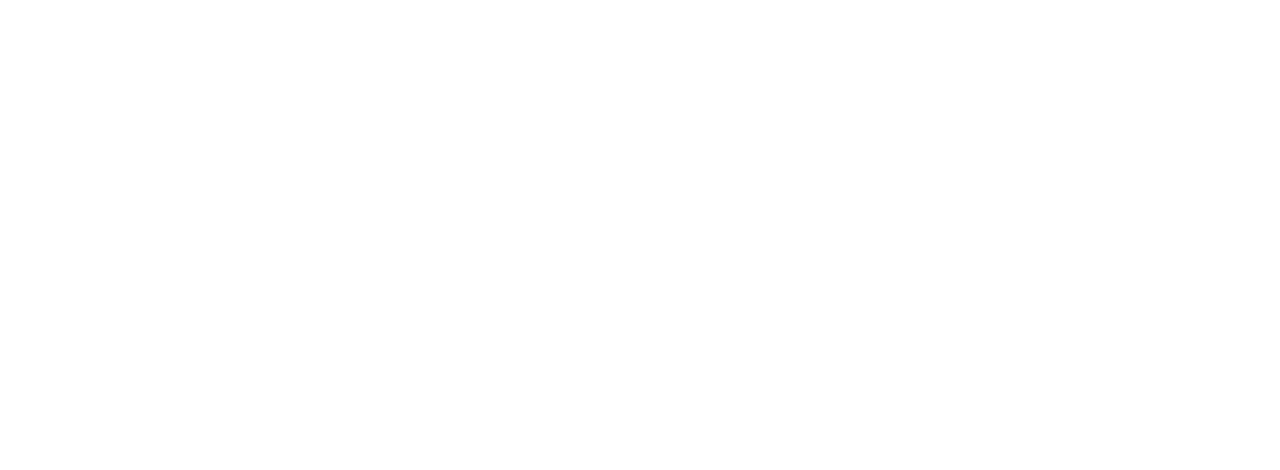
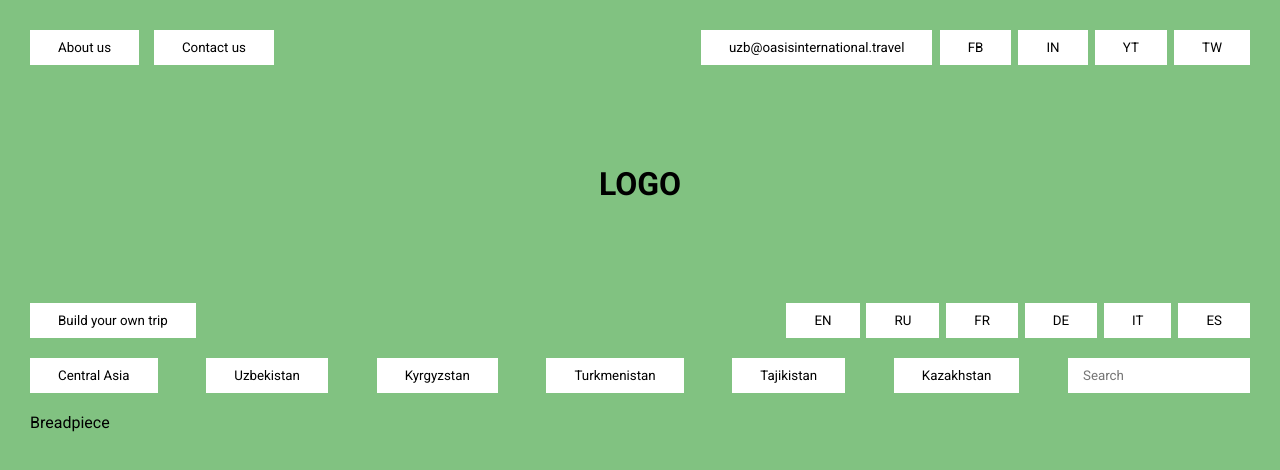
Before and after one commit to MuhriddinRavshanov/tour-agency, a React (Create React App) app: page / in a window 1280 px wide. Shown: the top 470 px of the page. Built offline with nearby package versions, Linux system fonts and the light colour scheme.

Commit message:
first update

```diff
--- a/package.json
+++ b/package.json
@@ -3,6 +3,9 @@
   "version": "0.1.0",
   "private": true,
   "dependencies": {
+    "@emotion/react": "^11.9.0",
+    "@emotion/styled": "^11.8.1",
+    "@mui/material": "^5.6.4",
     "@testing-library/jest-dom": "^5.16.4",
     "@testing-library/react": "^13.2.0",
     "@testing-library/user-event": "^13.5.0",
--- a/public/index.html
+++ b/public/index.html
@@ -4,6 +4,14 @@
     <meta charset="utf-8" />
     <meta name="viewport" content="width=device-width, initial-scale=1" />
     <title>Tour agency web-site</title>
+    <link
+      rel="stylesheet"
+      href="https://fonts.googleapis.com/css?family=Roboto:300,400,500,700&display=swap"
+    />
+    <link
+      rel="stylesheet"
+      href="https://fonts.googleapis.com/icon?family=Material+Icons"
+    />
   </head>
   <body>
     <div id="root"></div>
--- a/src/App.js
+++ b/src/App.js
@@ -1,7 +1,14 @@
-function App() {
+import Header from './components/Header/Header';
+import React from 'react';
+import Republics from './components/Republics/Republics';
+
+const App = () => {
   return (
-    <></>
-  )
-}
+    <div>
+      <Header/>
+      <Republics/>
+    </div>
+  );
+};
 
 export default App;
--- /dev/null
+++ b/src/components/Header/Header.js
@@ -0,0 +1,28 @@
+import classes from './Header.module.css'
+import React from 'react';
+import { MyButton } from '../MyUI/MyUI'
+
+const Header = () => {
+    return (
+        <div className={classes.Header}>
+           <div className={classes.nav}>
+                <div className={classes.col_1}>
+                    <MyButton>About us</MyButton>
+                    <MyButton>Contact us</MyButton>
+                </div>
+                <div className={classes.col_2}>
+                    <MyButton>uzb@oasisinternational.travel</MyButton>
+                    <MyButton>FB</MyButton>
+                    <MyButton>IN</MyButton>
+                    <MyButton>YT</MyButton>
+                    <MyButton>TW</MyButton>
+                </div>
+           </div>
+           <div className={classes.logo}>
+               <h1>LOGO</h1>
+           </div>
+        </div>
+    );
+};
+
+export default Header;
--- /dev/null
+++ b/src/components/Header/Header.module.css
@@ -0,0 +1,26 @@
+.Header {
+    width: 100%;
+    display: flex;
+    flex-direction: column;
+}
+.nav {
+    width: 100%;
+    display: flex;
+    justify-content: space-between;
+}
+.col_1 {
+    width: 20%;
+    display: flex;
+    justify-content: space-between;
+}
+.col_2 {
+    width: 45%;
+    display: flex;
+    justify-content: space-between;
+}
+.logo {
+    display: flex;
+    align-items: center;
+    justify-content: center;
+    padding: 100px;
+}
--- /dev/null
+++ b/src/components/MyUI/MyUI.js
@@ -0,0 +1,16 @@
+import cl from './MyUI.module.css'
+import React from 'react';
+
+export const MyButton = ({children}) => {
+    return (
+        <button className={cl.myButton}>
+            {children}
+        </button>
+    );
+};
+
+export const MyInput = ({...props}) => {
+    return (
+        <input {...props} className={cl.myInput}/>
+    )
+}
--- /dev/null
+++ b/src/components/MyUI/MyUI.module.css
@@ -0,0 +1,15 @@
+.myButton {
+    border: none;
+    background-color: #fff;
+    padding: 10px 28px;
+    cursor: pointer;
+    transition: all .2s;
+}
+.myButton:hover {
+    background-color: #f7f3f3;
+}
+.myInput {
+    border: none;
+    outline: none;
+    padding: 10px 15px;
+}
--- /dev/null
+++ b/src/components/Republics/Republics.js
@@ -0,0 +1,37 @@
+import classes from './Republics.module.css'
+import React from 'react';
+import { MyButton, MyInput } from '../MyUI/MyUI';
+
+const Republics = () => {
+    return (
+        <div className={classes.Republics}>
+            <div className={classes.row_1}>
+                <div className={classes.col_1}>
+                    <MyButton>Build your own trip</MyButton>
+                </div>
+                <div className={classes.col_2}>
+                    <MyButton>EN</MyButton>
+                    <MyButton>RU</MyButton>
+                    <MyButton>FR</MyButton>
+                    <MyButton>DE</MyButton>
+                    <MyButton>IT</MyButton>
+                    <MyButton>ES</MyButton>
+                </div>
+            </div>
+            <div className={classes.row_2}>
+                <MyButton>Central Asia</MyButton>
+                <MyButton>Uzbekistan</MyButton>
+                <MyButton>Kyrgyzstan</MyButton>
+                <MyButton>Turkmenistan</MyButton>
+                <MyButton>Tajikistan</MyButton>
+                <MyButton>Kazakhstan</MyButton>
+                <MyInput placeholder="Search"/>
+            </div>
+            <div className={classes.row_3}>
+                Breadpiece
+            </div>
+        </div>
+    );
+};
+
+export default Republics;
--- /dev/null
+++ b/src/components/Republics/Republics.module.css
@@ -0,0 +1,25 @@
+.Republics {
+    width: 100%;
+    display: flex;
+    flex-direction: column;
+}
+.row_1 {
+    width: 100%;
+    height: 50%;
+    display: flex;
+    justify-content: space-between;
+    margin-bottom: 20px;
+}
+.row_2 {
+    display: flex;
+    justify-content: space-between;
+    margin-bottom: 20px;
+}
+.col_1 {
+    width: 30%;
+}
+.col_2 {
+    width: 38%;
+    display: flex;
+    justify-content: space-between;
+}
--- /dev/null
+++ b/src/index.css
@@ -0,0 +1,10 @@
+* {
+    padding: 0;
+    margin: 0;
+    box-sizing: border-box;
+    font-family: Roboto;
+}
+body {
+    background-color: rgb(129, 194, 129);
+    padding: 30px;
+}
--- a/src/index.js
+++ b/src/index.js
@@ -1,6 +1,7 @@
 import React from 'react';
 import ReactDOM from 'react-dom/client';
 import App from './App';
+import './index.css'
 
 const root = ReactDOM.createRoot(document.getElementById('root'));
 root.render(<App />);
```
Also changed, not shown: 1 other file (tests, documents, lock files or other folders).
